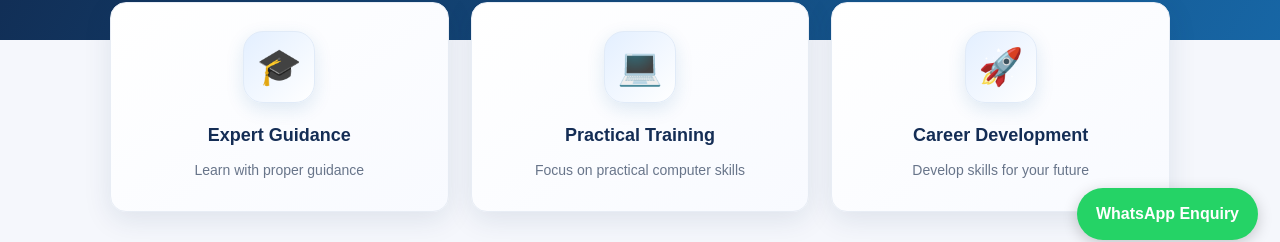
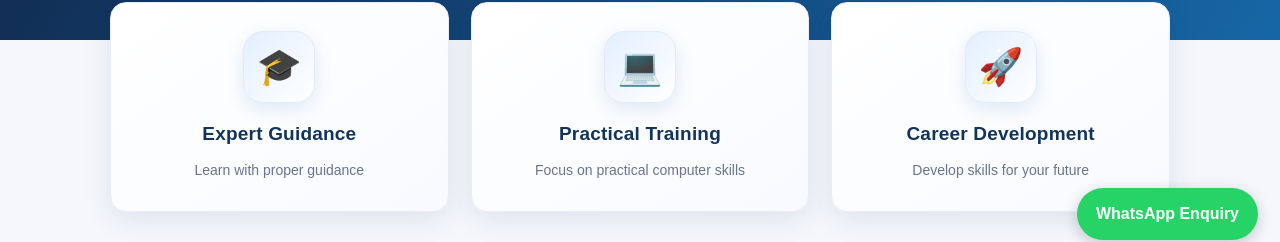
Before and after one commit to academymastercomputer/master-computer-academy, a plain HTML site: page index.html in a window 1280 px wide. Shown: the part 538-780 px from the top of the page. Drawn offline with nearby package versions, Linux system fonts and the light colour scheme.

Commit message:
Update feature heading styles in index.html

```diff
--- a/index.html
+++ b/index.html
@@ -269,11 +269,13 @@ nav a:hover{color:var(--red)}
   box-shadow:0 8px 22px rgba(23,102,165,.20);
 }
 .feature h3{
-  color:var(--dark);
-  font-size:18px;
-  margin:10px 0;
+  color:#12345a;
+  font-size:19px;
+  font-weight:800;
+  margin:12px 0;
+  letter-spacing:.2px;
+  line-height:1.4;
 }
-
 .feature p{
   font-size:14px;
   color:#68758a;
```
